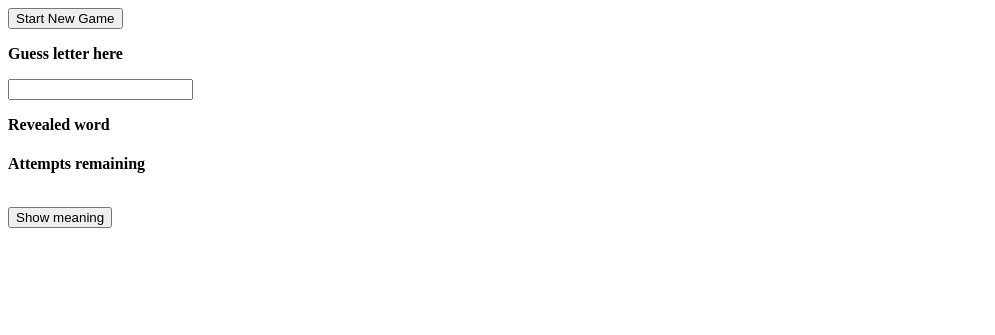
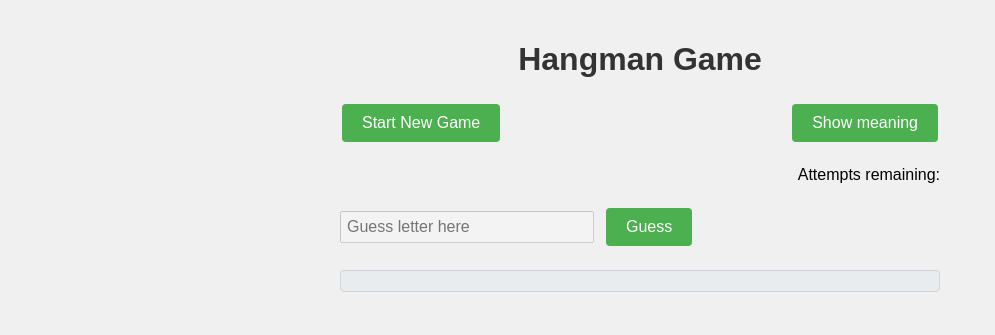
Before and after one commit to sndpwrites/99-code-challenges, a plain HTML site: page hangman/index.html in a window 1280 px wide. Shown: the whole page, without its empty margins (0-995 px from the left). Drawn offline with Linux system fonts and the light colour scheme.

Commit message:
added CSS to hangman game + added new features to game

```diff
--- a/hangman/hangman.js
+++ b/hangman/hangman.js
@@ -1,3 +1,13 @@
+// Execute a function when the user presses a key on the keyboard
+document.getElementById("inputLetter").addEventListener("keypress", function(event) {
+  // If the user presses the "Enter" key on the keyboard
+  if (event.key === "Enter") {
+    // Cancel the default action, if needed
+    event.preventDefault();
+    // Trigger the button element with a click
+    document.getElementById("btn-guess").click();
+  }
+});
 function handleGuess() {
   var guessedLetter = getValueAndClearTextBox("inputLetter");
 
@@ -16,18 +26,22 @@ function handleGuess() {
       });
       if (document.getElementById("word").textContent === actualWord) {
         alert("Congratulations! You've won!");
+        document.getElementById("btn-guess").disabled = true;
+        document.getElementById("inputLetter").disabled = true;
       }
     } else {
       onErrorGuessed();
     }
   }
+  document.getElementById("inputLetter").focus()
 }
 
 function onErrorGuessed() {
   remaining = Number(document.getElementById("retryLimit").textContent);
   if (remaining <= 0) {
     alert("Game over. Man is hung");
-    document.getElementById("btn-guess").hidden = true;
+    document.getElementById("btn-guess").disabled = true;
+    document.getElementById("inputLetter").disabled = true;
     document.getElementById("word").textContent =
       document.getElementById("actualWord").textContent;
     return;
@@ -109,7 +123,8 @@ function handleStart() {
 }
 
 function clearScreen() {
-  document.getElementById("btn-guess").hidden = false;
+  document.getElementById("btn-guess").disabled = false;
+  document.getElementById("inputLetter").disabled = false;
   document.getElementById("hint-area").textContent = "";
   document.getElementById("guessed-history").textContent = "";
   document.getElementById("retryLimit").textContent = 6;
--- /dev/null
+++ b/hangman/index.css
@@ -0,0 +1,88 @@
+body {
+    font-family: Arial, sans-serif;
+    max-width: 600px;
+    margin: 0 auto;
+    padding: 20px;
+    background-color: #f0f0f0;
+}
+
+h1 {
+    text-align: center;
+    color: #333;
+}
+
+button {
+    background-color: #4CAF50;
+    border: none;
+    color: white;
+    padding: 10px 20px;
+    text-align: center;
+    text-decoration: none;
+    display: inline-block;
+    font-size: 16px;
+    margin: 4px 2px;
+    cursor: pointer;
+    border-radius: 4px;
+}
+
+button:hover {
+    background-color: #45a049;
+}
+
+input[type="text"] {
+    width: 40%;
+    padding: 5px;
+    font-size: 16px;
+    margin-right: 10px;
+}
+
+#word {
+    font-size: 24px;
+    letter-spacing: 5px;
+    margin: 20px 0;
+    text-align: center;
+}
+
+#wordLength {
+    text-align: center;
+    font-style: italic;
+    margin-bottom: 20px;
+}
+
+#retryLimit {
+    font-weight: bold;
+    color: #d9534f;
+}
+
+#hint-area {
+    background-color: #e9ecef;
+    border: 1px solid #ced4da;
+    border-radius: 4px;
+    padding: 10px;
+    margin-top: 20px;
+}
+
+#guessed-history {
+    margin-top: 20px;
+    font-size: 14px;
+    color: #6c757d;
+}
+
+.game-info {
+    display: flex;
+    justify-content: space-between;
+    align-items: center;
+    margin-bottom: 20px;
+}
+
+.input-area {
+    display: flex;
+    align-items: center;
+    margin-bottom: 20px;
+}
+
+.button-group {
+    display: flex;
+    justify-content: space-between;
+    margin-bottom: 20px;
+}
--- a/hangman/index.html
+++ b/hangman/index.html
@@ -1,36 +1,42 @@
 <!DOCTYPE html>
 <html>
 <head>
+  <meta charset="UTF-8">
+  <meta name="viewport" content="width=device-width, initial-scale=1.0">
   <title>Hangman game</title>
-  <style>
-  </style>
+  <link rel="stylesheet" type="text/css" href="index.css">
   <script src="hangman.js"></script>
 </head>
 <body>
-  <button id="btn-start" onclick="handleStart()">Start New Game</button>
-  <br />
-   <b>
-       <p>Guess letter here</p>
-   </b>
-    <input id="inputLetter"></input>
-    <b>
-        <p>Revealed word</p>
-    </b>
-    <h1>
-        <div id="word"></div>
+  <h1>Hangman Game</h1>
 
-    </h1>
-    <div id="wordLength"></div>
-    <b>
-        <p>Attempts remaining</p>
-        <div id="actualWord"></div>
-    </b>
-  <div id="retryLimit"></div>
-  <br />
+  <div class="button-group">
+      <button onclick="handleStart()">Start New Game</button>
+      <button onclick="handleMeaning()">Show meaning</button>
+  </div>
 
-  <button id="btn-guess" onclick="handleGuess()" hidden="true">Guess</button>
-  <button id="btn-meaning" onclick="handleMeaning()">Show meaning</button>
+  <div id="word"></div>
+
+  <div class="game-info">
+      <div>
+          <span id="wordLength"></span>
+      </div>
+      <div>
+          Attempts remaining: <span id="retryLimit"></span>
+      </div>
+  </div>
+
+  <div class="input-area">
+      <input type="text" id="inputLetter" maxlength="1" placeholder="Guess letter here" disabled>
+      <button id="btn-guess" onclick="handleGuess()" disabled>Guess</button>
+  </div>
+
   <div id="hint-area"></div>
+
   <div id="guessed-history"></div>
+
+  <div id="actualWord" hidden></div>
+
+  <script src="hangman.js"></script>
 </body>
 </html>
```
